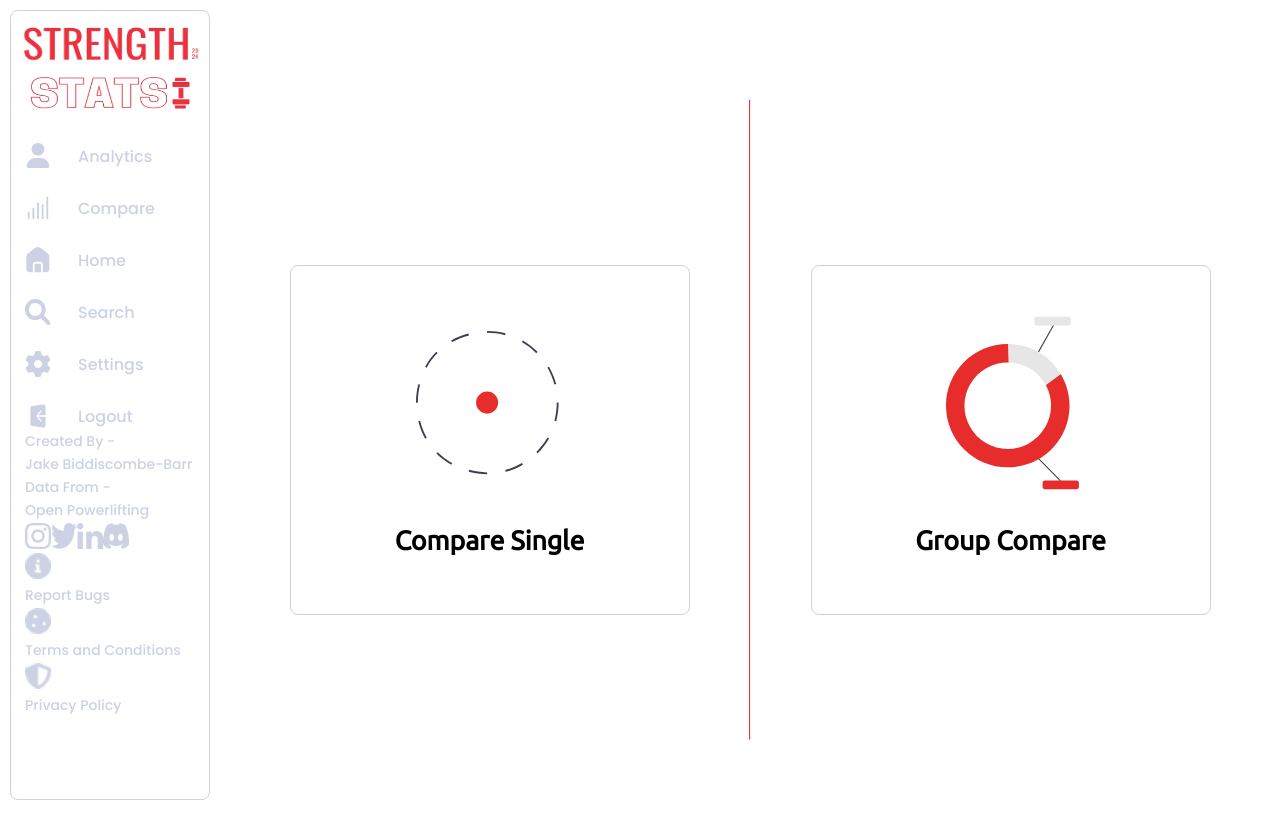
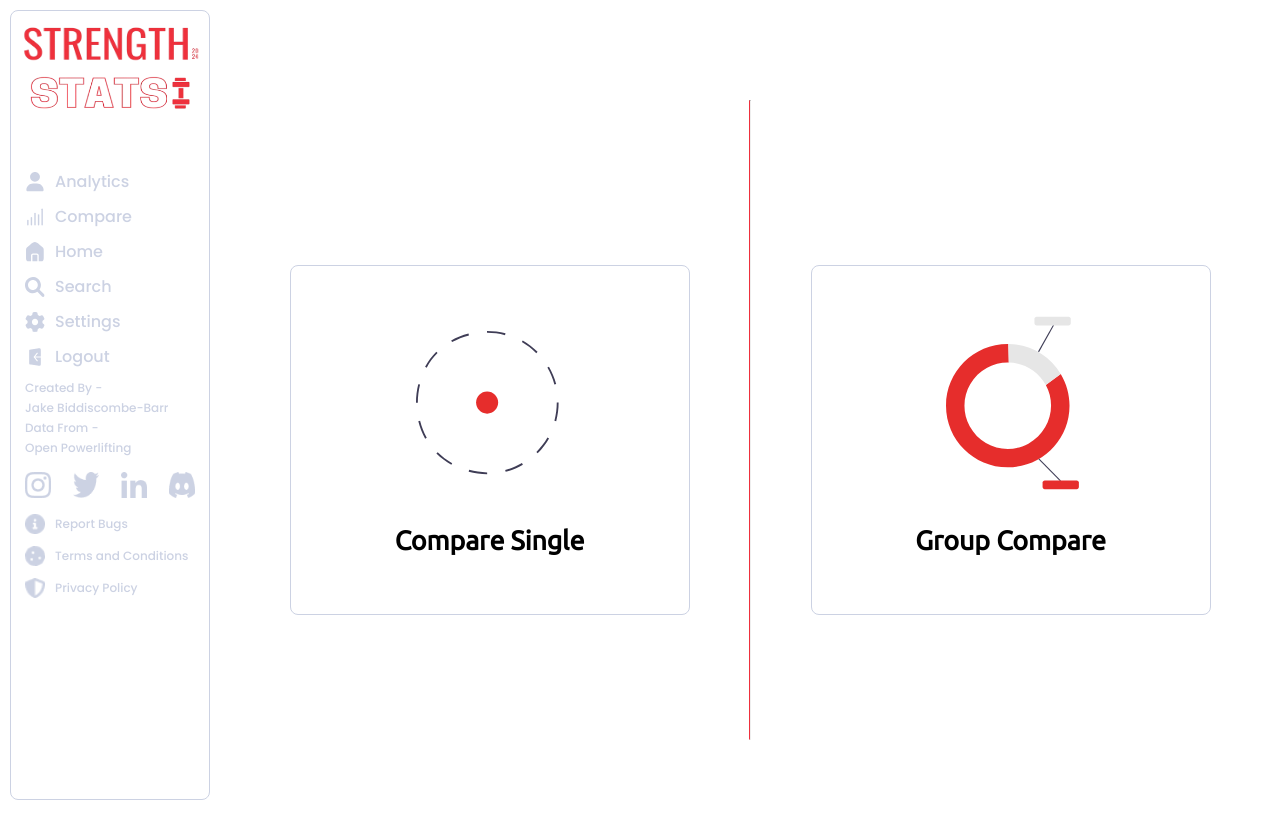
Before and after one commit to JakeBarr20/OP-Analytics, a Next.js app in the folder FE/: page /compare in a window 1280 px wide. Shown: the top 838 px of the page. Built offline with nearby package versions, Linux system fonts and the light colour scheme; no server answers; sample sign-in values are in the browser's storage.

Commit message:
fixing navbar

```diff
--- a/FE/components/layout/Navbar.tsx
+++ b/FE/components/layout/Navbar.tsx
@@ -60,7 +60,8 @@ function Navbar() {
           height={40}
         />
       </div>
-      <div className={classNames("nav-content", { mobile: isMobile })}>
+      <div className="nav-content">
+      <div className={classNames("nav-content-top", { mobile: isMobile })}>
         <NavbarLink icon={ProfileIcon} text="Analytics" isMobile={isMobile} />
         <NavbarLink icon={CompareIcon} text="Compare" isMobile={isMobile} />
         <NavbarLink icon={HomeIcon} text="Home" isMobile={isMobile} />
@@ -70,8 +71,8 @@ function Navbar() {
           <Image
             priority
             src={SignOutIcon}
-            height={26}
-            width={26}
+            height={20}
+            width={20}
             alt="navbarlink"
           />
           {!isMobile && <p className="poppins-medium grey">Logout</p>}
@@ -118,6 +119,8 @@ function Navbar() {
           <NavbarLink icon={PrivacyIcon} text="Privacy Policy" isMobile={isMobile} />
         </div>
       </div>
+      </div>
+
     </div>
   );
 }
--- a/FE/components/layout/NavbarLink.tsx
+++ b/FE/components/layout/NavbarLink.tsx
@@ -12,7 +12,7 @@ const NavbarLink: React.FC<NavbarLinkProps> = ({ icon, text, isMobile }) => {
   return !isMobile ? (
     <Link href={`/${text.toLowerCase()}`}>
       <div className="navbar-link">
-        <Image priority src={icon} height={26} width={26} alt="navbarlink" />
+        <Image priority src={icon} height={20} width={20} alt="navbarlink" />
         <p className="poppins-medium grey">{text}</p>
       </div>
     </Link>
--- a/FE/styles/base/layout.scss
+++ b/FE/styles/base/layout.scss
@@ -27,13 +27,14 @@
       text-decoration: none;
     }
 
-    .nav-content {
       display: flex;
       flex-direction: column;
       gap: 26px;
 
       .navbar-link {
         display: flex;
+        margin-bottom: 10px;
+        align-items: center;
 
         &:hover {
           img {
@@ -48,7 +49,7 @@
         }
 
         p {
-          margin: 0 0 0 27px;
+          margin: 0 0 0 10px;
           display: flex;
           align-items: center;
         }
@@ -71,18 +72,19 @@
           }
         }
       }
-    }
+
 
     .nav-content-bottom{
 
       p{
-        font-size: 14px;
+        font-size: 12px;
         margin-block: 2px;
       }
 
-      .socials-container{
+      .socials-wrapper{
         display: flex;
         justify-content: space-between;
+        margin: 15px 0 15px 0;
       }
     }
   }
@@ -128,7 +130,7 @@
         width: 40px;
       }
 
-      .nav-content {
+      .nav-content-top {
         &.mobile {
           flex-direction: row;
           justify-content: space-evenly;
```
